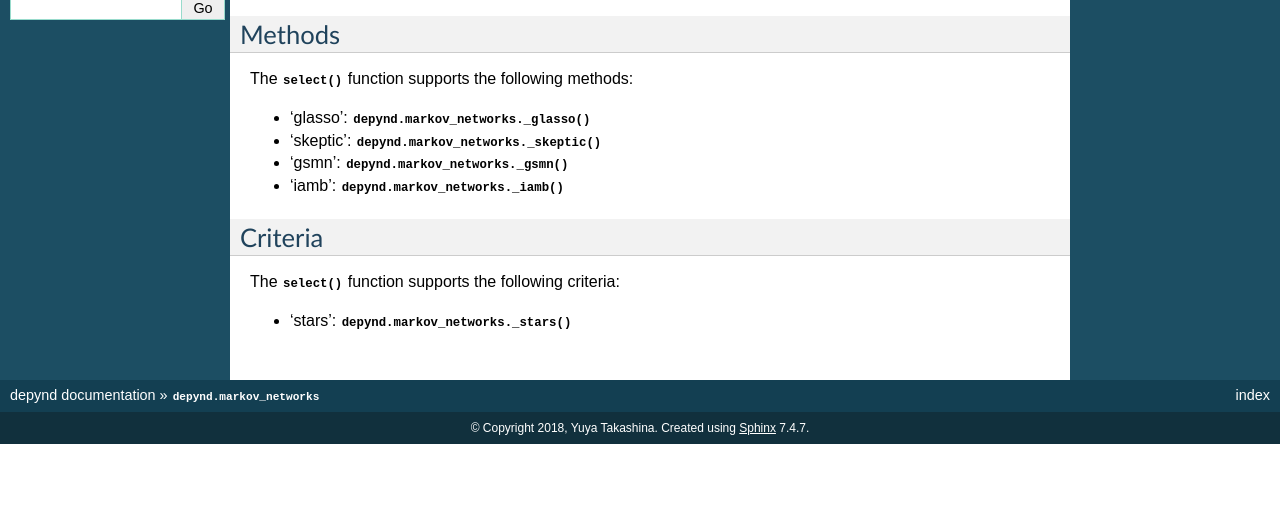
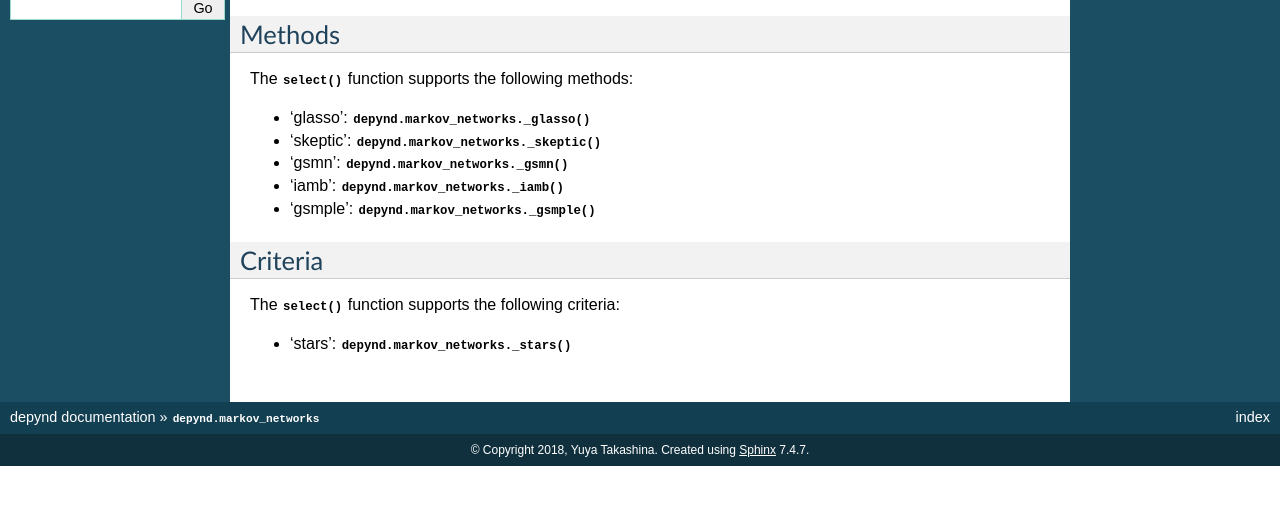
Before and after one commit to ytakashina/depynd, a Sphinx documentation site: the page built from docs/source/depynd.markov_networks.rst, in a window 1280 px wide, cut to the strip 249-754 px from the top of the page. Built offline with Sphinx 7.4.7, drawn with Linux system fonts in a browser that asks for light colours.

Commit message:
Added a description for gsmple to the document

```diff
--- /dev/null
+++ b/docs/source/depynd.markov_networks.gsmple.rst
@@ -0,0 +1,4 @@
+:py:func:`depynd.markov_networks._gsmple`
+======================================
+
+.. autofunction:: depynd.markov_networks._gsmple
--- a/docs/source/depynd.markov_networks.rst
+++ b/docs/source/depynd.markov_networks.rst
@@ -17,6 +17,7 @@ The :py:func:`select` function supports the following methods:
 - 'skeptic': :py:func:`depynd.markov_networks._skeptic`
 - 'gsmn': :py:func:`depynd.markov_networks._gsmn`
 - 'iamb': :py:func:`depynd.markov_networks._iamb`
+- 'gsmple': :py:func:`depynd.markov_networks._gsmple`
 
 
 Criteria
```
